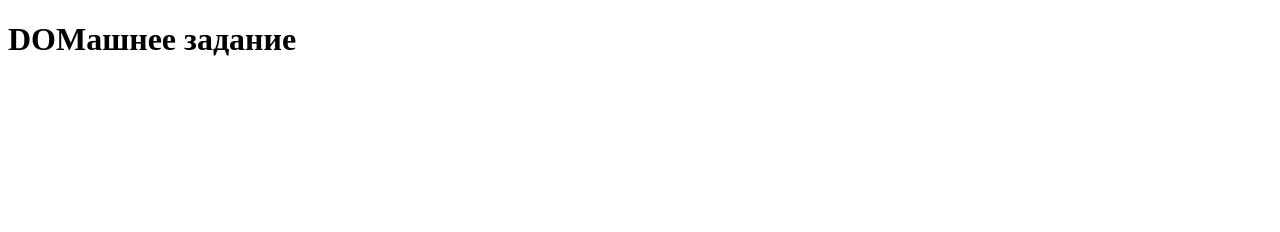
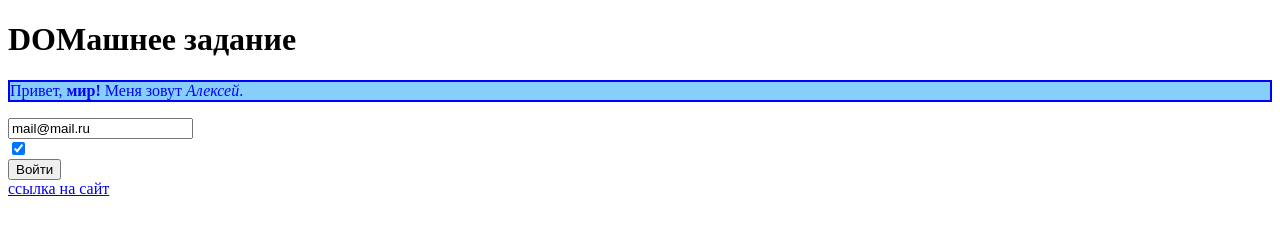
Before and after one commit to 4L3X-deCoder/dom-js, a plain HTML site: page task.html in a window 1280 px wide. Drawn offline with Linux system fonts and the light colour scheme.

Commit message:
create tasks 1-3

```diff
--- a/css/task.css
+++ b/css/task.css
@@ -0,0 +1,5 @@
+.test-text{
+    background: lightskyblue;
+    color: blue;
+    border: 2px solid blue;
+}
--- a/js/task.js
+++ b/js/task.js
@@ -0,0 +1,19 @@
+//1
+const testTextContent = document.querySelector('.test-text');
+testTextContent.innerHTML = "Привет, <b>мир!</b> Меня зовут <i>Алексей</i>.";
+testTextContent.classList.add('test-text');
+//2
+let emailValue = document.getElementById('email');
+emailValue.value = 'mail@mail.ru';
+emailValue.readOnly = true;
+let checkbox = document.getElementById('remember');
+checkbox.checked = true;
+const btn = document.querySelector('input[type=submit]');
+btn.value = 'Войти';
+//3
+const link_wrapper = document.querySelector('.link_wrapper');
+const link = document.createElement('a');
+link_wrapper.append(link);
+link.textContent = 'ссылка на сайт';
+link.setAttribute('href', 'https://midis.ru/')
+link.setAttribute('target','_blank');
--- a/task.html
+++ b/task.html
@@ -9,5 +9,12 @@
 </head>
 <body>
     <h1>DOMашнее задание</h1>
+    <p class="test-text"></p>
+    <form id="email-form" action="">
+        <input type="text" id="email"><br>
+        <input type="checkbox" id="remember"><br>
+        <input type="submit" value="Отправить">
+    </form>
+    <div class="link_wrapper"></div>
 </body>
 </html>
```
